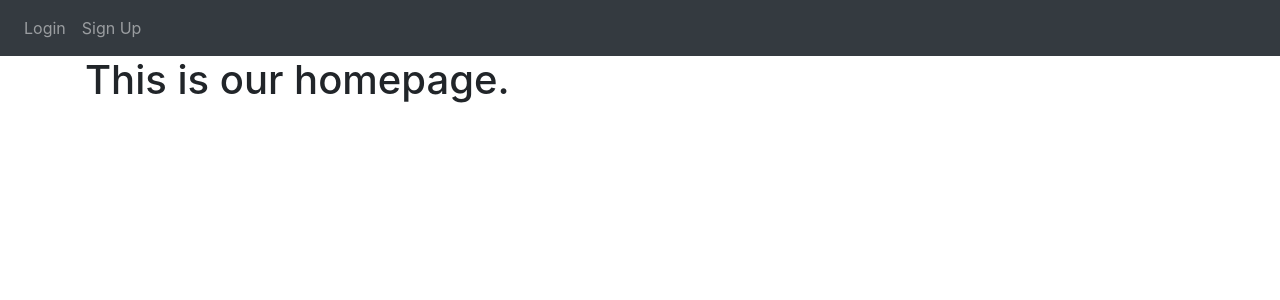
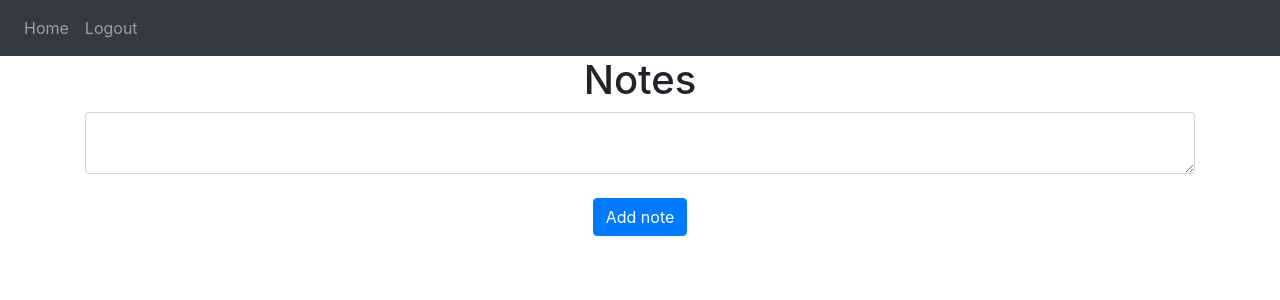
Before and after one commit to Felipe-Ignacio/flask-webapp, a Flask app: template website/templates/home.html in a window 1280 px wide. Shown: the top 300 px of the page. Run offline with Flask 2, Linux system fonts and the light colour scheme; the template is opened without the code that fills it: values that come from a table or form of the project are taken from there, others are empty; data comes from the database, SQL or seed files in the repository; both versions use the stored data as it was after the commit; some libraries are stand-ins or nearby versions.

Commit message:
add notes

```diff
--- a/website/static/index.js
+++ b/website/static/index.js
@@ -0,0 +1,8 @@
+function deleteNote(noteId) {
+    fetch("/delete-note", {
+        method: "POST",
+        body: JSON.stringify({ noteId: noteId }),
+        }).then((_rest) => {
+        window.location.href = "/";
+        });
+}
--- a/website/templates/home.html
+++ b/website/templates/home.html
@@ -5,5 +5,22 @@ Home
 {% endblock %}
 
 {% block content %}
-<h1>This is our homepage.</h1>
+<h1 align="center">Notes</h1>
+<ul class="list-group list-group-flush" id="notes">
+    {% for note in user.notes %}
+    <li class="list-group-item">
+        {{ note.data }}
+        <button type="button" class="close" onClick="deleteNote({{ note.id }})">
+            <span aria-hidden="true">&times;</span>
+        </button>
+    </li>
+    {% endfor %}
+</ul>
+<form method="POST">
+    <textarea name="note" id="note" class="form-control"></textarea>
+    </br>
+    <div align="center">
+        <button type="submit" class="btn btn-primary">Add note</button>
+    </div>
+</form>
 {% endblock %}
```
Also changed, not shown: website/views.py (+30 -2 lines), website/database.db, 1 other file.
